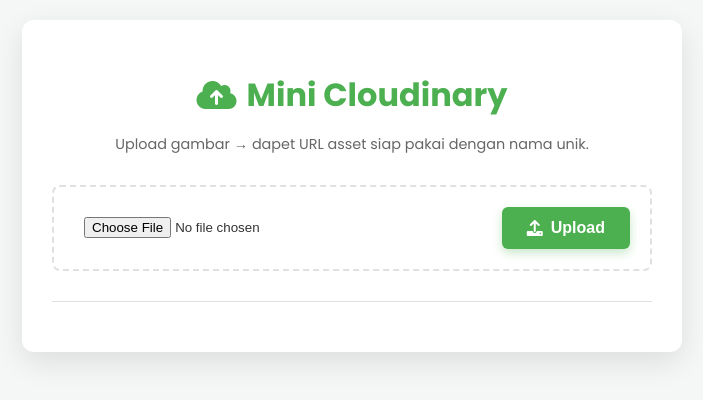
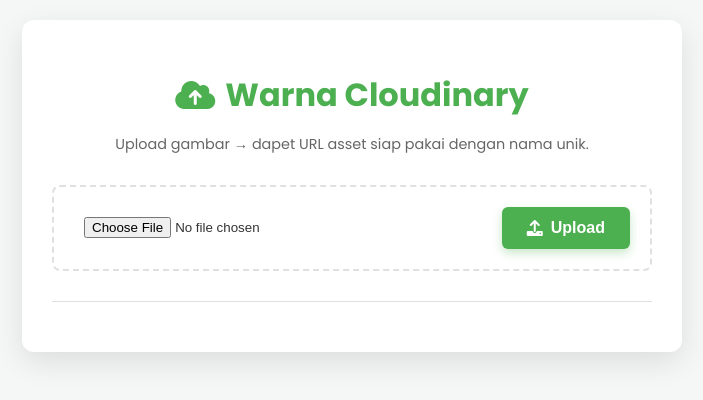
Before and after one commit to Saaewarna/warna-cloudinary, a website: page public/index.html in a window 1280 px wide. Shown: the whole page, without its empty margins (288-991 px from the left). Drawn offline with Linux system fonts and the light colour scheme.

Commit message:
Update index.html

```diff
--- a/public/index.html
+++ b/public/index.html
@@ -194,7 +194,7 @@
 </head>
 <body>
     <div class="container">
-        <h1><i class="fas fa-cloud-upload-alt"></i> Mini Cloudinary</h1>
+        <h1><i class="fas fa-cloud-upload-alt"></i> Warna Cloudinary</h1>
         <p class="subtitle">Upload gambar → dapet URL asset siap pakai dengan nama unik.</p>
 
         <form id="uploadForm">
```
